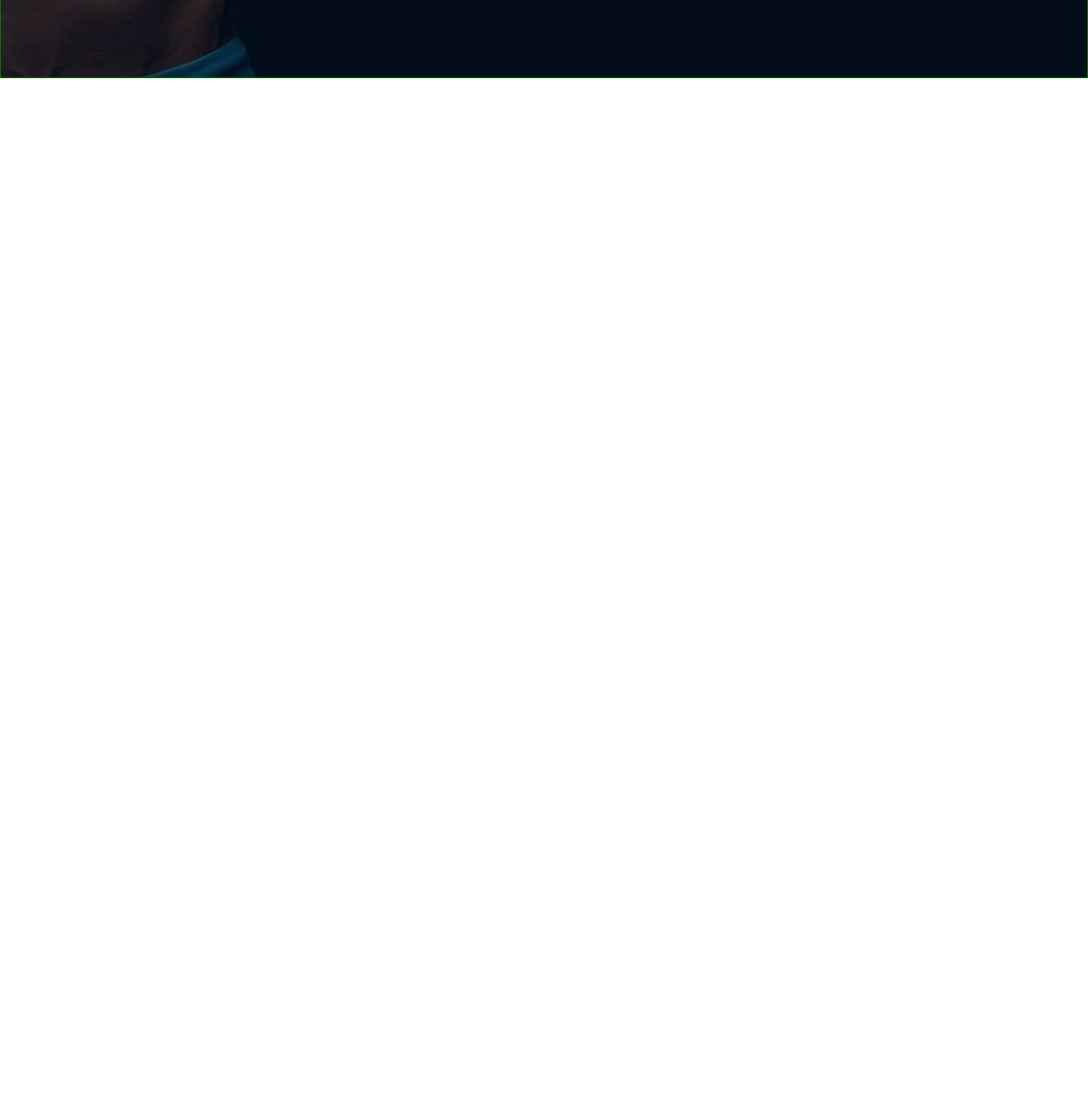
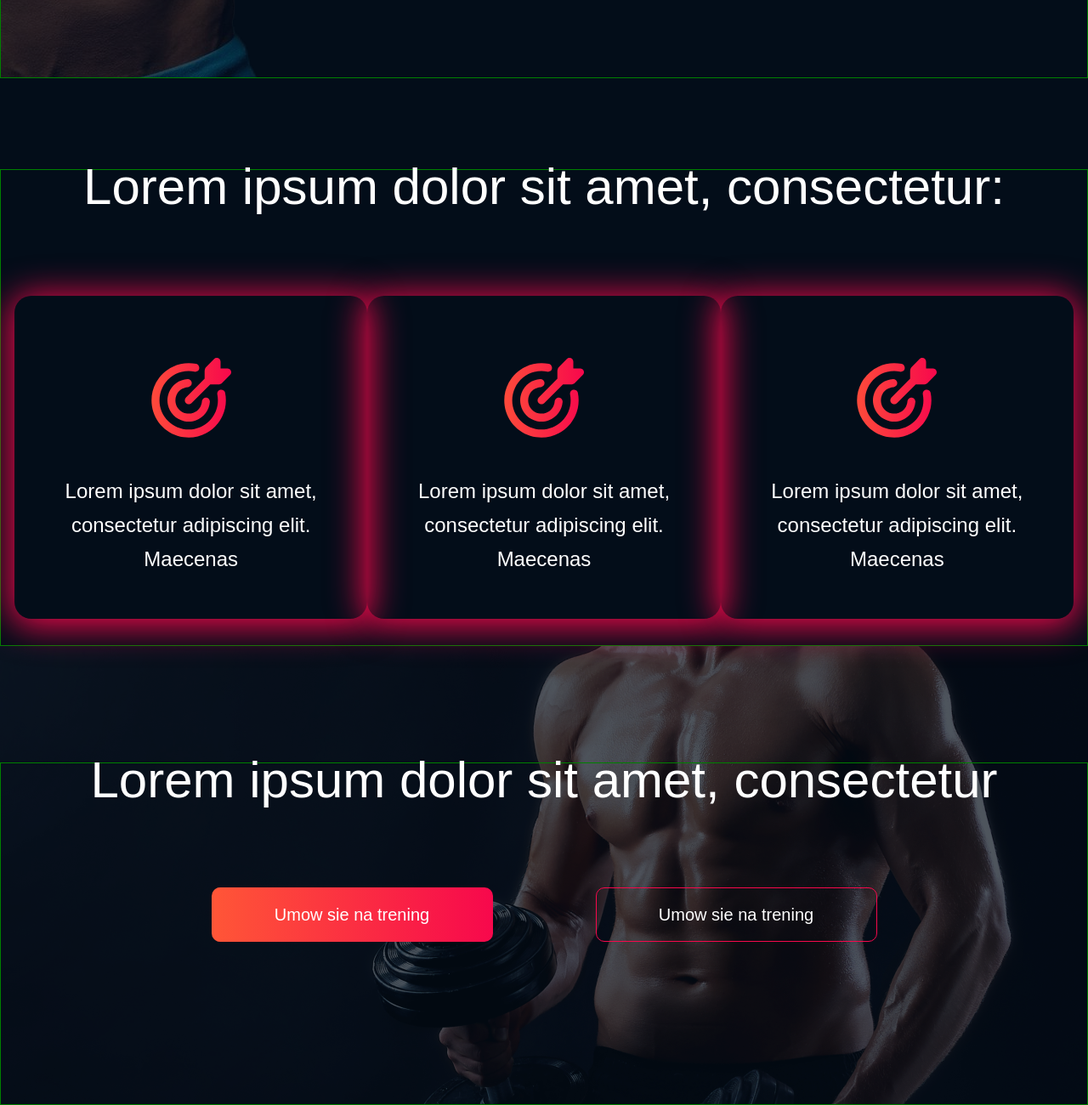
Before and after one commit to BigHeadliner/bodybuilding, a plain HTML site: page app/index.html in a window 1280 px wide. Shown: the part 4547-5847 px from the top of the page at 85% size. Before the commit the page ends 4639 px from the top, so only its background shows below. Drawn offline with Linux system fonts and the light colour scheme; a script that the page names is missing.

Commit message:
contact section ready

```diff
--- a/app/index.html
+++ b/app/index.html
@@ -247,6 +247,69 @@
         </div>
     </section>
 
+    <section class="benefits3">
+        <div class="container">
+
+            <h2 class="benefits3__title">Lorem ipsum dolor sit amet, consectetur:</h2>
+
+            <div class="benefits3__items">
+
+                <div class="benefits3__item">
+
+                    <img class="benefits3__item-img" src="images/benefits3/bullseye.svg" alt="arrow" >
+
+                    <p class="benefits3__item-text">
+                        Lorem ipsum dolor sit amet,
+                        consectetur adipiscing elit.
+                        Maecenas
+                    </p>
+
+                </div>
+
+                <div class="benefits3__item">
+
+                    <img class="benefits3__item-img" src="images/benefits3/bullseye.svg" alt="arrow" >
+
+                    <p class="benefits3__item-text">
+                        Lorem ipsum dolor sit amet,
+                        consectetur adipiscing elit.
+                        Maecenas
+                    </p>
+
+                </div>
+
+                <div class="benefits3__item">
+
+                    <img class="benefits3__item-img" src="images/benefits3/bullseye.svg" alt="arrow" >
+
+                    <p class="benefits3__item-text">
+                        Lorem ipsum dolor sit amet,
+                        consectetur adipiscing elit.
+                        Maecenas
+                    </p>
+
+                </div>
+
+            </div>
+
+        </div>
+    </section>
+
+    <div class="contact">
+        <div class="container">
+
+            <h2 class="contact__title">Lorem ipsum dolor sit amet, consectetur</h2>
+
+            <div class="contact__booking">
+
+                <a class="contact__booking-btn majority-btn" href="#" >Umow sie na trening</a>
+                <a class="contact__booking-btn contact__booking-btn--transparent majority-btn" href="#" >Umow sie na trening</a>
+
+            </div>
+
+        </div>
+    </div>
+
 </body>
 <script src="js/main.min.js"></script>
 </html>
--- a/app/scss/style.scss
+++ b/app/scss/style.scss
@@ -374,6 +374,86 @@
    }
 }
 
+.benefits3{
+    background-color: #030d19;
+    padding-top: 107px;
+
+   &__title{
+     @extend %hind-500;
+     font-size: 60px;
+     text-align: center;
+     color: #FFF;
+     margin-bottom: 107px;
+     display: block;
+   }
+
+   &__items{
+     width: 100%;
+     max-width: 1605px;
+     margin: 0 auto 30px;
+     border: 1px solid transparent;
+     display: flex;
+     justify-content: space-between;
+     align-items: center;
+   }
+
+   &__item{
+     width: 100%;
+     width: 466px;
+     border-radius: 20px;
+     padding: 73px 33px 50px 33px;
+     box-shadow: 0px 4px 41px 4px rgba(247,8,76,1);
+     display: flex;
+     flex-direction: column;
+     align-items: center;
+     text-align: center;
+   }
+
+  &__item-img{
+    margin-bottom: 43px;
+  }
+
+  &__item-text{
+     @extend %montserrat-500;
+     font-size: 24px;
+     line-height: 40px;
+     color: #FFF;
+  }
+
+}
+
+
+.contact{
+    background-color: #030d19;
+    padding-top: 137px;
+    background-image: url('../images/booking/young-fitness-man.png');
+    background-repeat: no-repeat;
+    background-size:auto;
+    background-position: bottom right;
+
+    &__title{
+        @extend %hind-500;
+        font-size: 60px;
+        color: #FFF;
+        text-align: center;
+        margin-bottom: 105px;
+    }
+
+    &__booking{
+        width: 100%;
+        max-width: 785px;
+        margin: 0 auto 190px;
+        border: 1px solid transparent;
+        display: flex;
+        justify-content: space-between;
+        align-items: center;
+    }
+
+    &__booking-btn--transparent{
+         background: transparent;
+         border: 1px solid #F7084C;
+    }
+}
 
 
 
```
Also changed, not shown: app/css/style.min.css, app/images/benefits3/bullseye.svg (added), app/images/booking/young-fitness-man.png (added).
